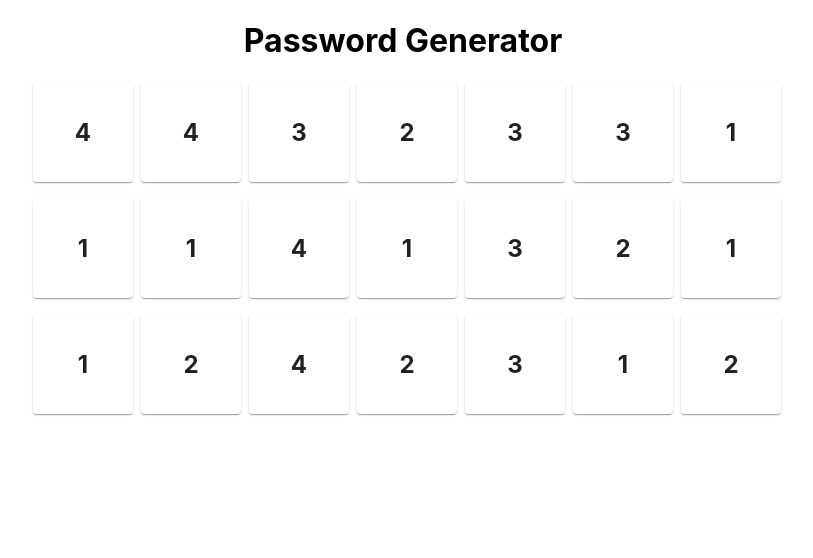
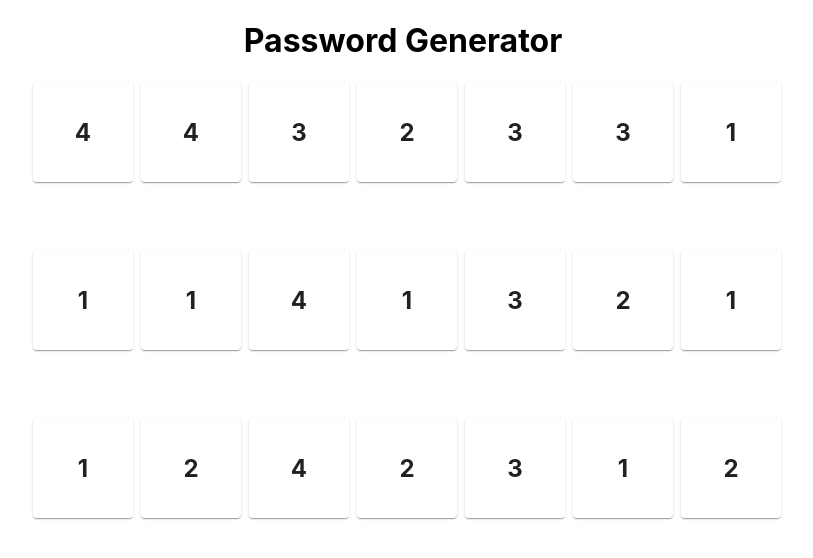
Before and after one commit to dukeydd/pwd-gen, a React (Create React App) app in the folder frontend/: page / in a window 1280 px wide. Shown: the top 558 px of the page, without its empty margins (237-1050 px from the left). Built offline with nearby package versions, Linux system fonts and the light colour scheme; no server answers.

Commit message:
elements do not move with api

```diff
--- a/frontend/package.json
+++ b/frontend/package.json
@@ -6,6 +6,7 @@
     "@emotion/react": "^11.7.0",
     "@emotion/styled": "^11.6.0",
     "@mui/material": "^5.2.3",
+    "@mui/styles": "^5.2.3",
     "@testing-library/jest-dom": "^5.16.1",
     "@testing-library/react": "^11.2.7",
     "@testing-library/user-event": "^12.8.3",
--- a/frontend/src/App.js
+++ b/frontend/src/App.js
@@ -2,7 +2,16 @@ import './App.css';
 import GridTiles from './components/GridTiles'
 import { useState, useEffect } from 'react';
 import axios from "axios"
+import Grid from '@mui/material/Grid';
+import { makeStyles } from '@mui/styles';
 
+const useStyles = makeStyles({
+  wordItem: {
+    height: 20,
+    paddingTop: 20,
+    paddingBottom: 20
+  }
+});
 
 function getSevenRandomInt(max=4) {
   const ints = [];
@@ -16,6 +25,7 @@ function getSevenRandomInt(max=4) {
 function App() {
   const [numbers, setNumbers] = useState({});
   const [words, setWords] = useState({});
+  const classes = useStyles();
 
   useEffect(() => {
     setNumbers({one: getSevenRandomInt(), two: getSevenRandomInt(), three: getSevenRandomInt()})
@@ -23,8 +33,9 @@ function App() {
 
   useEffect(() => {
     for (const key of Object.keys(numbers)) {
-      console.log(key)
+
       if ( typeof numbers[key] !== 'undefined' && numbers[key] ) {
+
         axios.get("http://0.0.0.0:8000/get_word/" + numbers[key].join(''))
           .then((response) => {
             setWords(words => ({...words, [key]: response.data}));
@@ -39,17 +50,26 @@ function App() {
   return (
     <div className="App">
       <h1> Password Generator </h1>
-      <GridTiles numbers={numbers.one}/>
-      <p />
-      {words.one}
-      <p />
-      <GridTiles numbers={numbers.two}/>
-      <p />
-      {words.two}
-      <p />
-      <GridTiles numbers={numbers.three}/>
-      <p />
-      {words.three}
+      <Grid container spacing={2} rowSpacing={3}>
+        <Grid item xs={12}>
+          <GridTiles numbers={numbers.one}/>
+        </Grid>
+        <Grid item xs={12} className={classes.wordItem} >
+          { words.one }
+        </Grid>
+        <Grid item xs={12}>
+          <GridTiles numbers={numbers.two}/>
+        </Grid>
+        <Grid item xs={12} className={classes.wordItem}>
+          { words.two }
+        </Grid>
+        <Grid item xs={12}>
+          <GridTiles numbers={numbers.three}/>
+        </Grid>
+        <Grid item xs={12} className={classes.wordItem}>
+          { words.three }
+        </Grid>
+      </Grid>
     </div>
   );
 }
```
Also changed, not shown: 1 other file (tests, documents, lock files or other folders).
